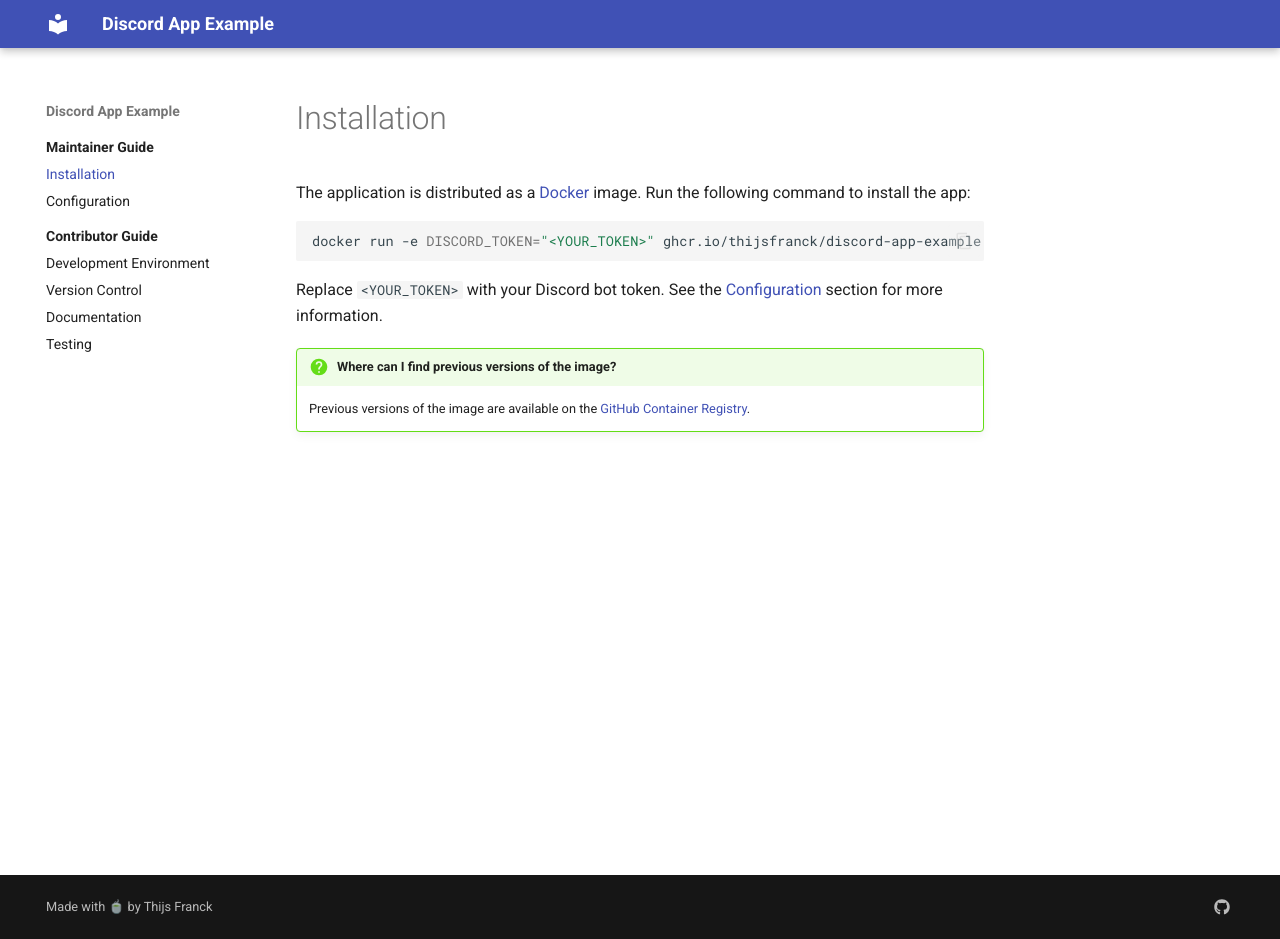
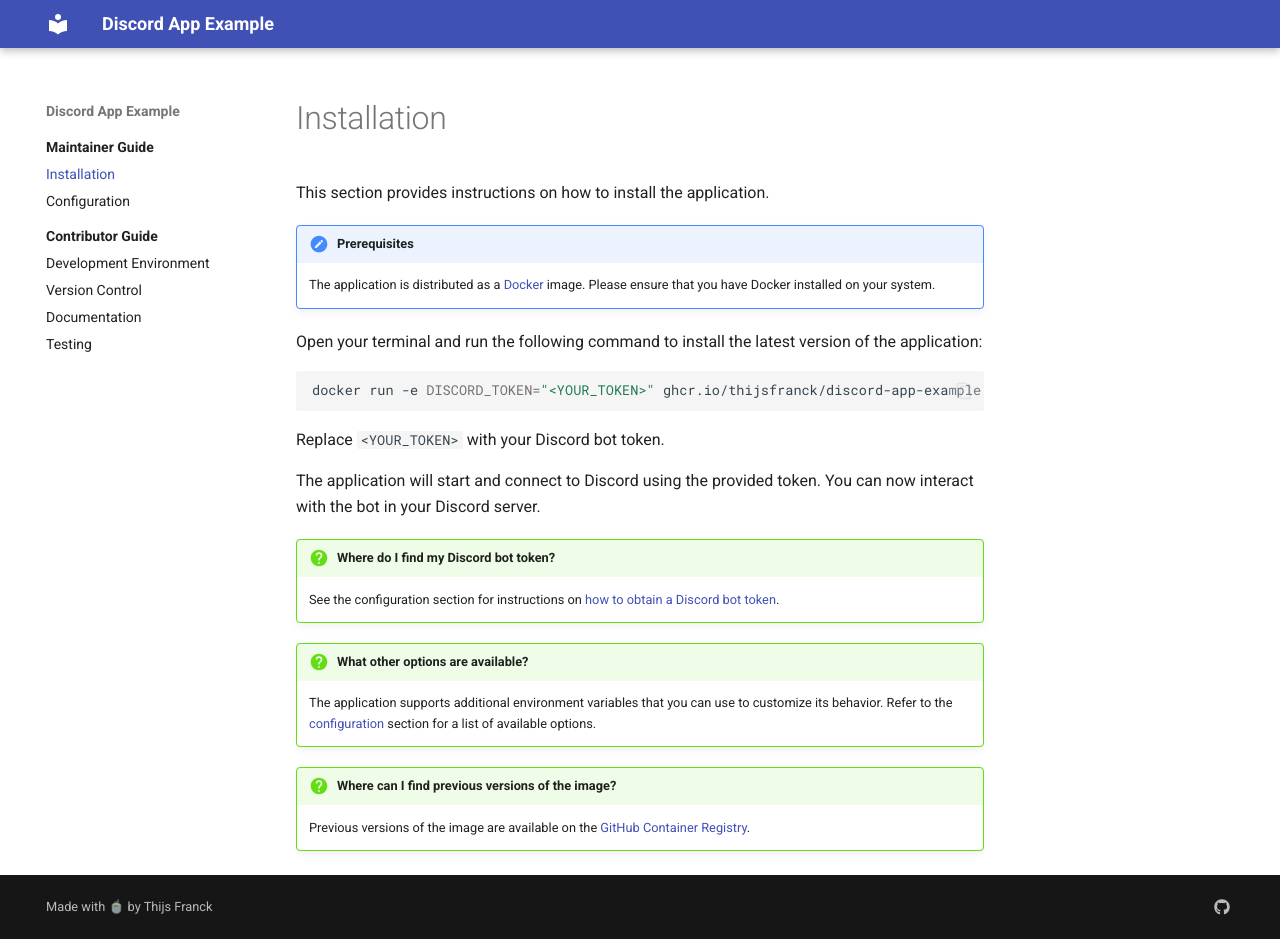
Before and after one commit to thijsfranck/discord-app-example, an MkDocs documentation site: the page built from docs/maintainer-guide/installation.md, in a window 1280 px wide and 939 px high. Built offline with MkDocs 1.6.1 and Material for MkDocs 9.7.7, drawn with Linux system fonts in a browser that asks for light colours; the version menu is left out.

Commit message:
docs: extend installation guide

````diff
--- a/docs/maintainer-guide/installation.md
+++ b/docs/maintainer-guide/installation.md
@@ -1,14 +1,28 @@
 # Installation
 
-The application is distributed as a [Docker](https://www.docker.com/) image. Run the following command to install
-the app:
+This section provides instructions on how to install the application.
+
+!!! NOTE "Prerequisites"
+    The application is distributed as a [Docker](https://www.docker.com/) image. Please ensure that you have Docker
+    installed on your system.
+
+Open your terminal and run the following command to install the latest version of the application:
 
 ```bash
 docker run -e DISCORD_TOKEN="<YOUR_TOKEN>" ghcr.io/thijsfranck/discord-app-example:latest
 ```
 
-Replace `<YOUR_TOKEN>` with your Discord bot token. See the [Configuration](configuration.md#discord_token) section
-for more information.
+Replace `<YOUR_TOKEN>` with your Discord bot token.
+
+The application will start and connect to Discord using the provided token. You can now interact with the bot
+in your Discord server.
+
+!!! QUESTION "Where do I find my Discord bot token?"
+    See the configuration section for instructions on [how to obtain a Discord bot token](./configuration.md#discord_token).
+
+!!! QUESTION "What other options are available?"
+    The application supports additional environment variables that you can use to customize its behavior. Refer
+    to the [configuration](configuration.md) section for a list of available options.
 
 !!! QUESTION "Where can I find previous versions of the image?"
     Previous versions of the image are available on the [GitHub Container Registry](https://github.com/thijsfranck/discord-app-example/pkgs/container/discord-app-example).
````
